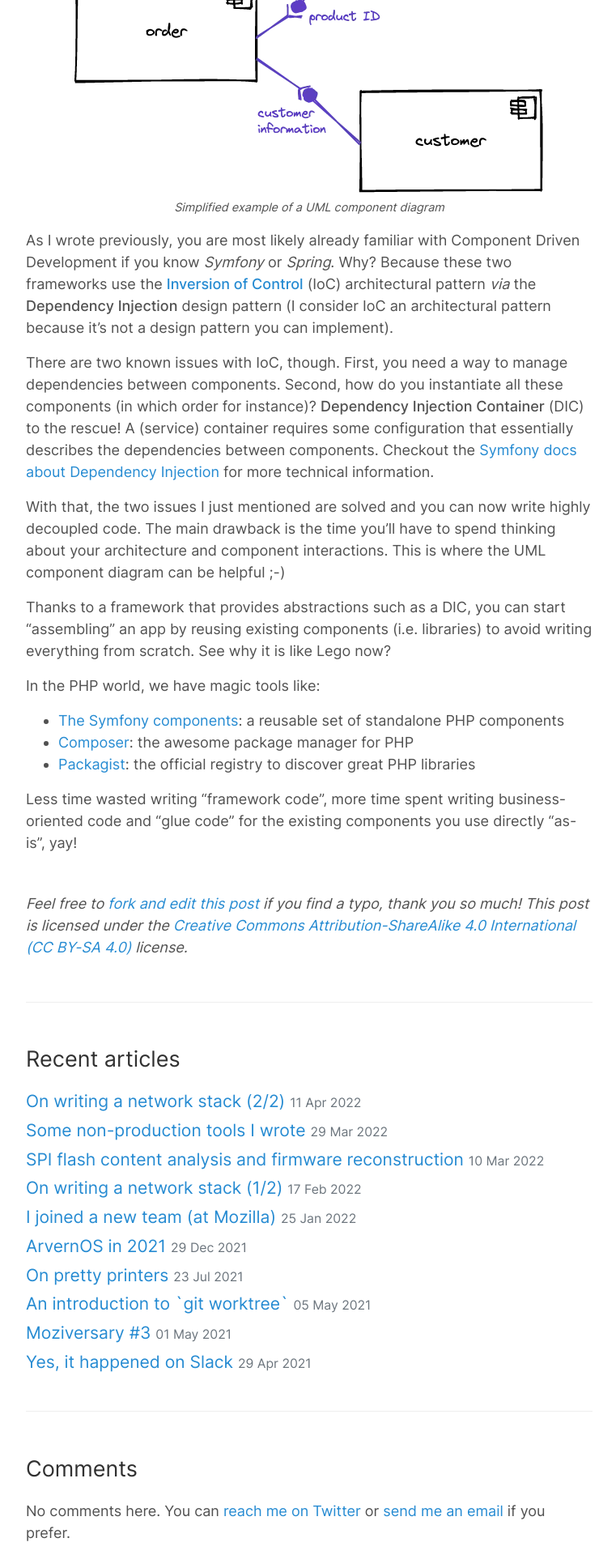
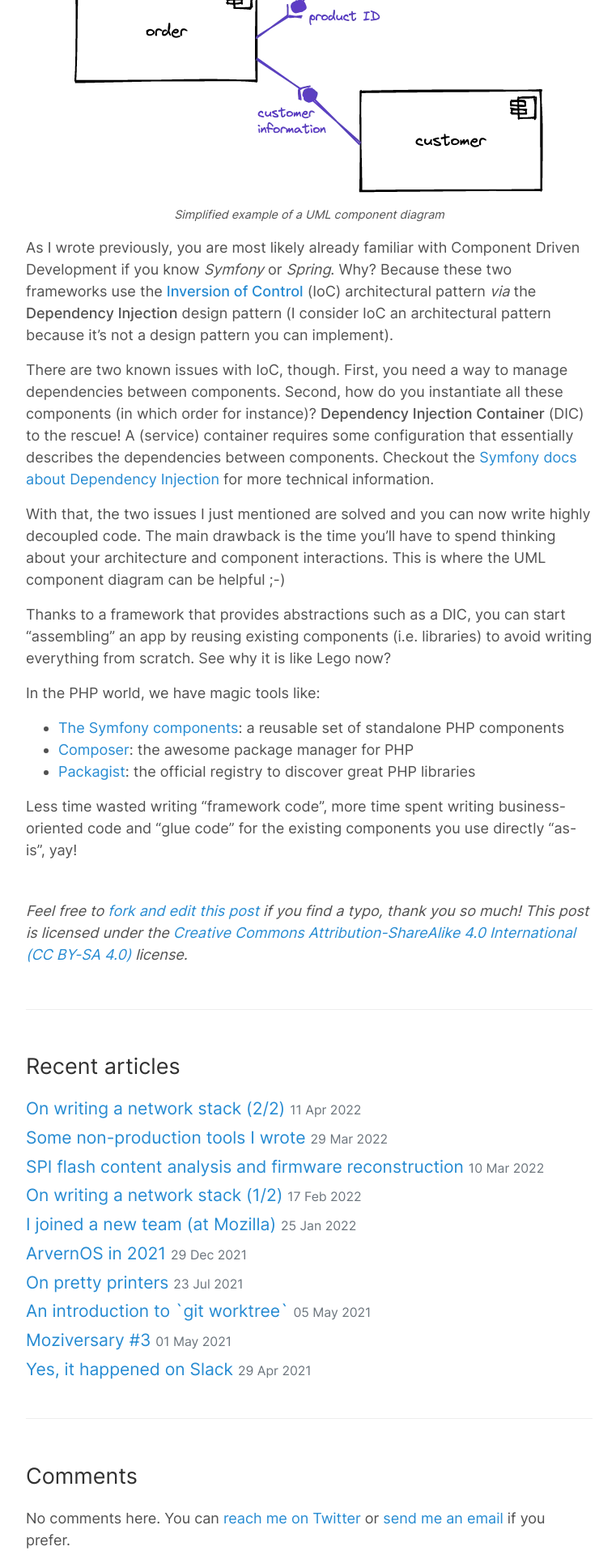
Before and after one commit to willdurand/willdurand.github.io, a Jekyll site: the page built from _posts/2012-02-01-component-driven-development-it-s-like-lego.md, in a window 1280 px wide. Shown: the part 932-2852 px from the top of the page at 81% size, without its empty margins (258-1019 px from the left). Built offline with Jekyll 4.4.1, drawn with Linux system fonts in a browser that asks for light colours.

Commit message:
css: add margin-bottom to captioned images

```diff
--- a/css/styles.scss
+++ b/css/styles.scss
@@ -488,6 +488,10 @@
 
   .with-caption {
     text-align: center;
+
+    img {
+      margin-bottom: 0.5em;
+    }
 
     em {
       display: block;
```
